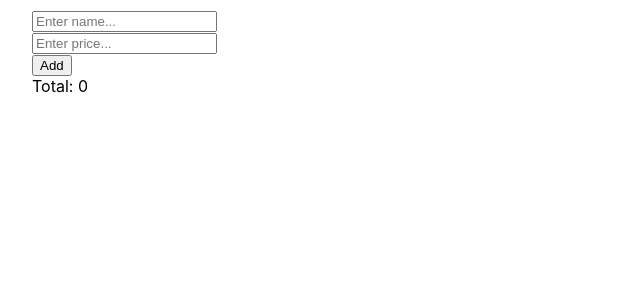
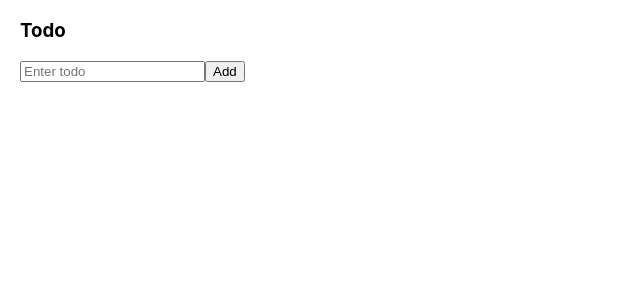
Before and after one commit to NguyennDuyyThaii/react-hooks, a React (Create React App) app: page / in a window 1280 px wide. Shown: the top 300 px of the page, without its empty margins (0-640 px from the left). Built offline with nearby package versions, Linux system fonts and the light colour scheme.

Commit message:
todo list with useReducer

```diff
--- a/src/App.js
+++ b/src/App.js
@@ -1,4 +1,4 @@
-import { useState, useRef, useEffect, memo, useCallback, useMemo } from "react";
+import { useState, useRef, useEffect, memo, useCallback, useMemo, useReducer } from "react";
 import Content2 from './Content2'
 
 // const order = [100,200,300
@@ -197,35 +197,98 @@ function App() {
 
     // 15. ---------useMemo() hook-----------
     // usememo tranh thuc hien mot so chuc nang khong can thiet
-    const [name,setName] = useState('')
-    const [price, setPrice] = useState('')
-    const [product, setProduct] = useState([])
 
-    const nameRef = useRef()
+    // const [name,setName] = useState('')
+    // const [price, setPrice] = useState('')
+    // const [product, setProduct] = useState([])
 
-    const handleSubmit = () => {
-      setProduct([...product, {
-        name,
-        price: parseInt(price)
-      }])
+    // const nameRef = useRef()
 
-      setName('')
-      setPrice('')
+    // const handleSubmit = () => {
+    //   setProduct([...product, {
+    //     name,
+    //     price: parseInt(price)
+    //   }])
 
-      nameRef.current.focus()
-    }
+    //   setName('')
+    //   setPrice('')
 
-    const total = useMemo(() => {
-      return product.reduce((a,b) => a + b.price, 0)
-    }, [product])
+    //   nameRef.current.focus()
+    // }
+
+    // const total = useMemo(() => {
+    //   return product.reduce((a,b) => a + b.price, 0)
+    // }, [product])
+
    // -------------------------------
 
     // 16. ---------useReducer-----------
+    // const initState = 0
+    // const UP_ACTION = 'up'
+    // const DOWN_ACTION = 'down'
 
+    // const reducer = (state, action) => {
+    //   switch(action){
+    //     case UP_ACTION:
+    //       return state + 1
+    //     case DOWN_ACTION:
+    //       return state - 1
+    //     default:
+    //     throw new Error('Invalid action')
+    //   }
+    // }
+    // const [count, dispatch] = useReducer(reducer, initState)
    // -------------------------------
 
     // 17. ---------Todo List with useReducer-----------
 
+    const initState = {
+      job: '',
+      jobs: []
+    }
+
+    const setJob = payload => {
+      return {type: SET_JOB, payload}
+    }
+
+    const addJob = payload => {
+      return {type: ADD_JOB, payload}
+    }
+
+    const deleteJob = payload => {
+      return {type: DELETE_JOB, payload}
+    }
+    const SET_JOB = 'set_job'
+    const ADD_JOB = 'add_job'
+    const DELETE_JOB = 'delete_job'
+
+    const reducer = (state, action) => {
+      switch(action.type){
+        case SET_JOB:
+          return {...state, job: action.payload}
+        case ADD_JOB:
+          return {...state, jobs: [...state.jobs, action.payload]}
+        case DELETE_JOB:
+          const newJobs = [...state.jobs]
+          newJobs.splice(action.payload, 1)
+
+          return {state, jobs: newJobs}
+        default:
+          throw new Error('Invalid action.')
+      }
+    }
+
+    const [state, dispatch] = useReducer(reducer, initState)
+
+    const {job, jobs} = state
+    const inputRef = useRef()
+
+    const handleSubmit = () => {
+      dispatch(addJob(job))
+      dispatch(setJob(''))
+
+      inputRef.current.focus()
+    }
    // -------------------------------
 
    // 18. ---------useReducer recap-----------
@@ -360,36 +423,57 @@ function App() {
 
   // 15. ---------useMemo hook()-----------
 
-   <div style={{padding: '10px 32px'}}>
-    <input
-    ref={nameRef}
-      value = {name}
-      placeholder= "Enter name..."
-      onChange={e => setName(e.target.value)}
-    /><br />
-       <input
-      value = {price}
-      placeholder= "Enter price..."
-      onChange={e => setPrice(e.target.value)}
-    /><br />
-    <button onClick={handleSubmit}>Add</button>
-    <br/>
-    Total: {total}
-    <ul>
-      {product.map((pro, index) => (
-        <li key={index}>{pro.name} - {pro.price}</li>
-      ))}
-    </ul>
-   </div>
+  //  <div style={{padding: '10px 32px'}}>
+  //   <input
+  //   ref={nameRef}
+  //     value = {name}
+  //     placeholder= "Enter name..."
+  //     onChange={e => setName(e.target.value)}
+  //   /><br />
+  //      <input
+  //     value = {price}
+  //     placeholder= "Enter price..."
+  //     onChange={e => setPrice(e.target.value)}
+  //   /><br />
+  //   <button onClick={handleSubmit}>Add</button>
+  //   <br/>
+  //   Total: {total}
+  //   <ul>
+  //     {product.map((pro, index) => (
+  //       <li key={index}>{pro.name} - {pro.price}</li>
+  //     ))}
+  //   </ul>
+  //  </div>
 
    // -------------------------------
 
     // 16. ---------useReducer-----------
 
+    // <div style={{padding: '0 20px'}}>
+    //   <h1>{count}</h1>
+    //   <button onClick={() => dispatch(DOWN_ACTION)}>Down</button>
+    //   <button onClick={() => dispatch(UP_ACTION)}>Up</button>
+    // </div>
    // -------------------------------
 
    // 17. ---------Todo List with useReducer-----------
+    <div style={{padding: '0 20px'}}>
+      <h3>Todo</h3>
+      <input
+      ref={inputRef}
+       value = {job}
+       onChange = {e => {
+        dispatch(setJob(e.target.value))
+       }}
+       placeholder="Enter todo"/>
 
+      <button onClick={handleSubmit}>Add</button>
+      <ul>
+        {jobs.map((job, index) => (
+          <li key={index}>{job} <span onClick={() => dispatch(deleteJob(index))}>&times;</span></li>
+        ))}
+      </ul>
+    </div>
    // -------------------------------
 
    // 18. ---------useReducer recap-----------
```
